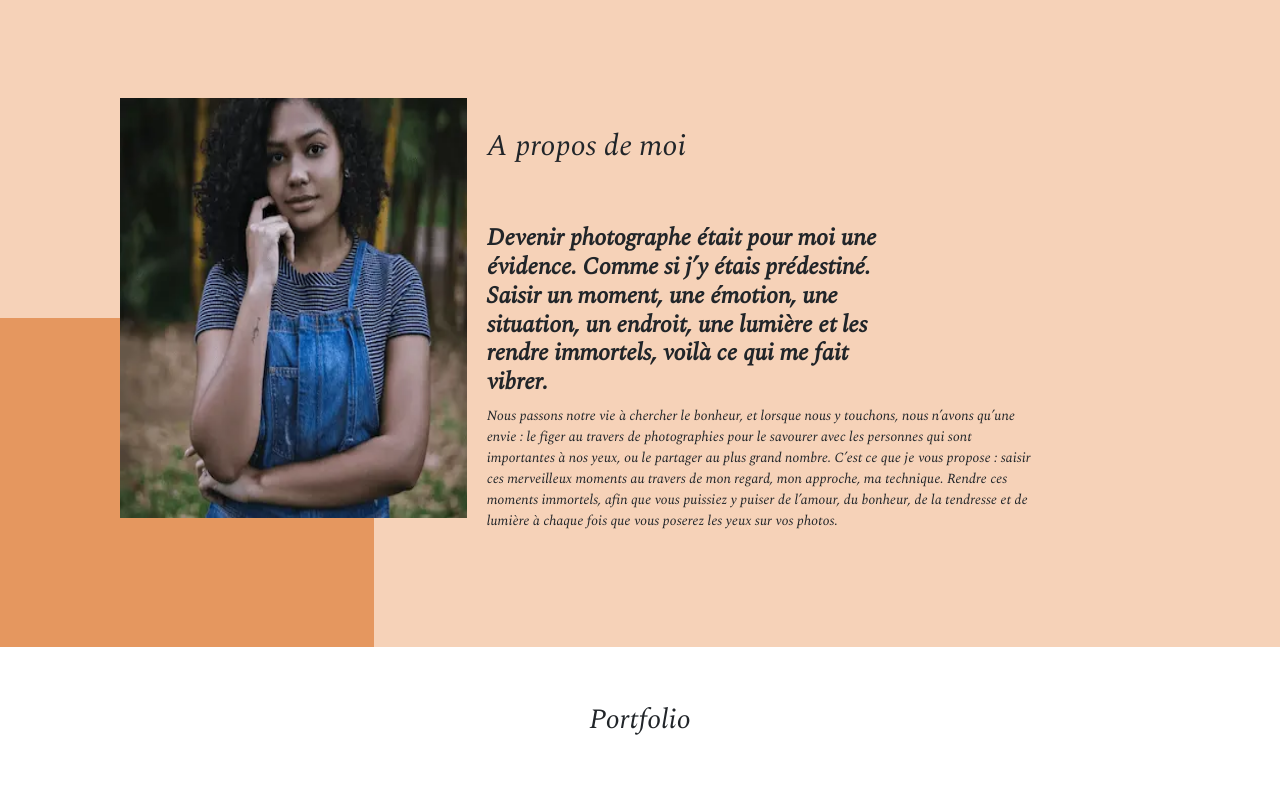
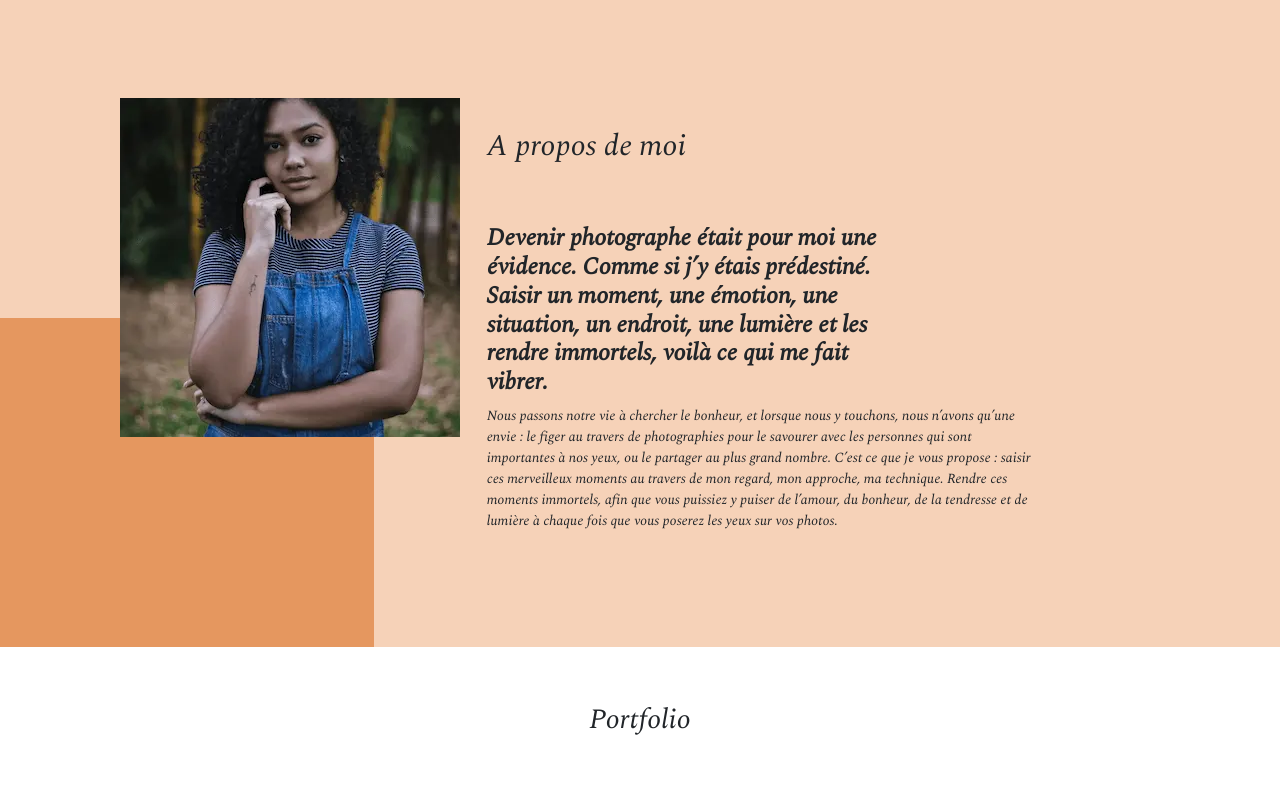
Before and after one commit to Mowgli75/projet-9, a plain HTML site: page index.html in a window 1280 px wide. Shown: the part 693-1489 px from the top of the page. Drawn offline with nearby package versions, Linux system fonts and the light colour scheme.

Commit message:
change some img resolution

```diff
--- a/assets/css/style.css
+++ b/assets/css/style.css
@@ -69,7 +69,8 @@ body {
 }
 
 .picture img {
-	width: 100%;
+	width: 340px;
+	height: 339px;
 
 }
 #about-me {
--- a/index.html
+++ b/index.html
@@ -126,7 +126,7 @@
     </section>
     <section id="about">
       <div class="picture left">
-        <img src="./assets/images/nina (1).webp" width="375" height="420" alt="Nina Carducci" />
+        <img src="./assets/images/nina (1).webp" width="340git" height="339" alt="Nina Carducci" />
       </div>
       <div id="about-me">
         <h3 class="about-me__title">A propos de moi</h3>
```
